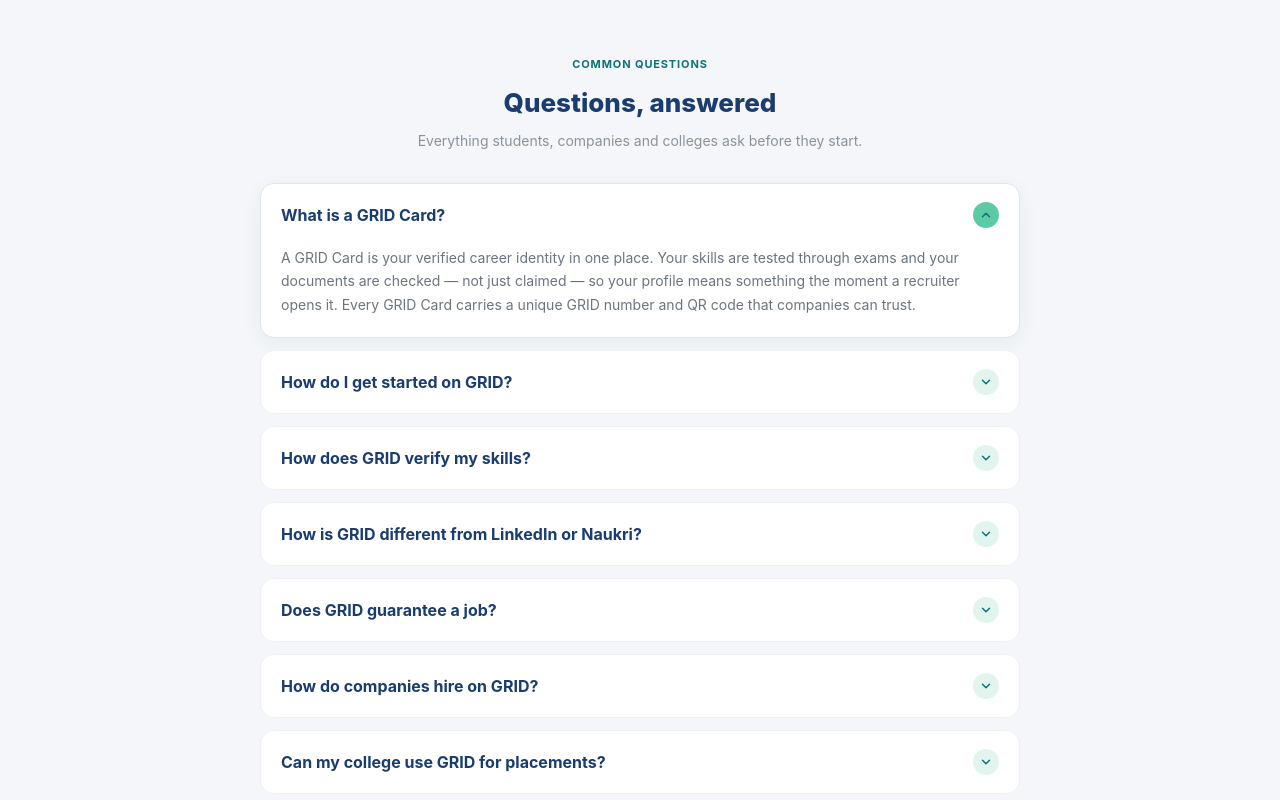
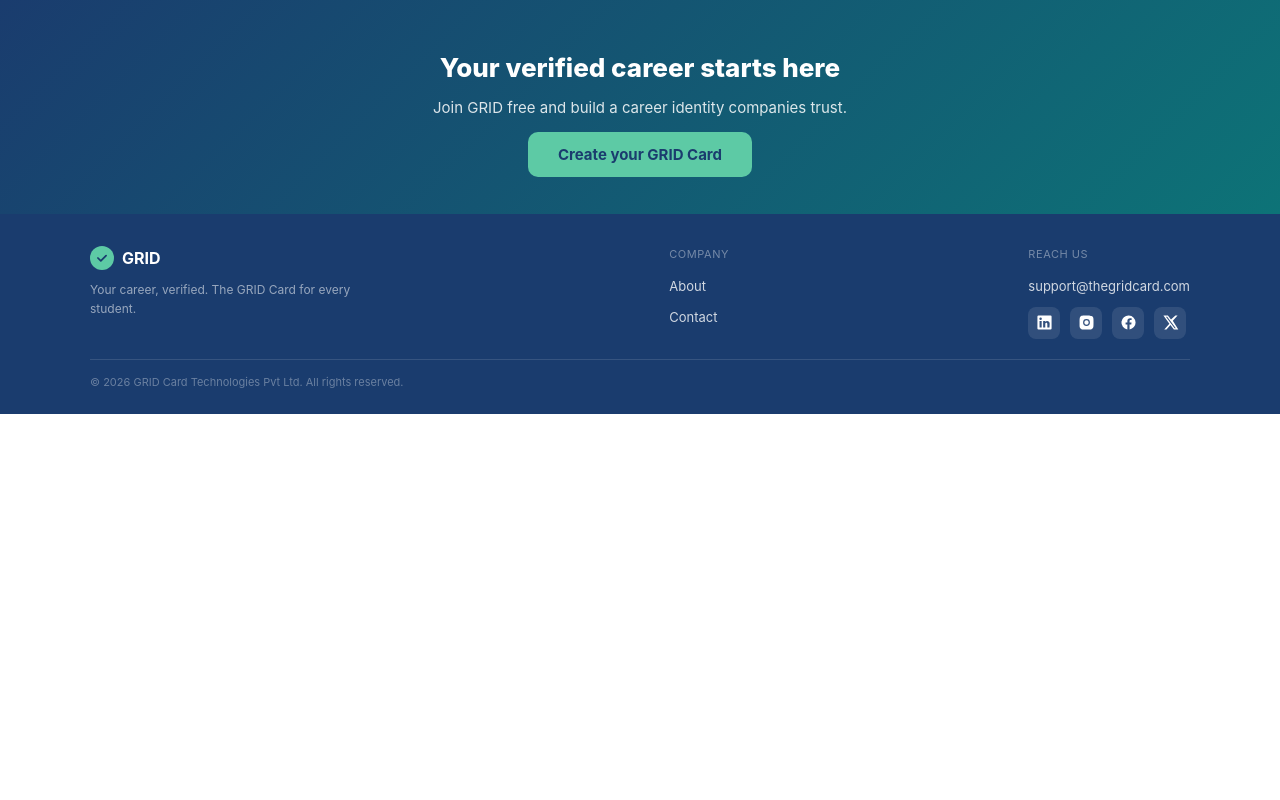
Before and after one commit to Santhosh-CareerSeal/careerseal-web, a React (Vite) app in the folder frontend/: page /home in a window 1280 px wide. Shown: the part 1740-2540 px from the top of the page. After the commit the page ends 2154 px from the top, so only its background shows below. Built offline with nearby package versions, Linux system fonts and the light colour scheme; no server answers.

Commit message:
Move FAQ from home page to Ask GRID

```diff
--- a/frontend/src/pages/Landing.jsx
+++ b/frontend/src/pages/Landing.jsx
@@ -1,29 +1,11 @@
-import { useState } from 'react'
 import { Link } from 'react-router-dom'
 import Footer from '../components/Footer'
-
-const FAQS = [
-  { q: 'What is a GRID Card?', a: "A GRID Card is your verified career identity in one place. Your skills are tested through exams and your documents are checked — not just claimed — so your profile means something the moment a recruiter opens it. Every GRID Card carries a unique GRID number and QR code that companies can trust." },
-  { q: 'How do I get started on GRID?', a: "Create your GRID Card, add your education, skills and experience, and upload your documents for verification. Then take AI skill exams to prove what you can do. Once your card is ready, publish it and recruiters can find you." },
-  { q: 'How does GRID verify my skills?', a: "You take AI-generated skill exams on GRID. Pass one, and that skill shows as 'verified' on your GRID Card. Your uploaded documents — education and experience — are checked too, so recruiters see proof instead of claims." },
-  { q: 'How is GRID different from LinkedIn or Naukri?', a: "On other platforms anyone can claim any skill — nothing is checked. GRID verifies what you can actually do, so you stand out in a world full of inflated, AI-written resumes. It's proof, not promises." },
-  { q: 'Does GRID guarantee a job?', a: "No platform can honestly promise that. What GRID does is make your real skills visible and trusted, so you get a fair shot — and every rejection comes with real feedback, so you always know where you stand instead of disappearing into silence." },
-  { q: 'How do companies hire on GRID?', a: "Companies browse skill-verified, document-checked candidates and hire directly — spending far less time sorting real talent from inflated resumes. Fewer fakes to filter means faster hiring and fewer bad hires." },
-  { q: 'Can my college use GRID for placements?', a: "Yes. Colleges can run placement drives on GRID and generate NAAC/NBA-ready reports in a click, while their students get verified GRID Cards that recruiters actually trust." }
-]
-
-const FAQ_SCHEMA = {
-  '@context': 'https://schema.org',
-  '@type': 'FAQPage',
-  mainEntity: FAQS.map(f => ({ '@type': 'Question', name: f.q, acceptedAnswer: { '@type': 'Answer', text: f.a } }))
-}
 
 function Landing() {
   const token = localStorage.getItem('token')
   let loggedUser = {}
   try { loggedUser = JSON.parse(localStorage.getItem('user') || '{}') } catch (e) {}
   const loginDest = loggedUser.role === 'company' ? '/company' : loggedUser.role === 'college' ? '/college-portal' : loggedUser.role === 'admin' ? '/admin' : '/dashboard'
-  const [openFaq, setOpenFaq] = useState(0)
   return (
     <div style={{ background: '#fff', minHeight: '100vh' }}>
       <div style={{ background: '#1A3C6E', padding: '14px 20px', display: 'flex', alignItems: 'center', justifyContent: 'space-between', position: 'sticky', top: 0, zIndex: 50 }}>
@@ -116,33 +98,6 @@
         </div>
       </div>
 
-      <div id="faq" style={{ background: '#f4f6f9', padding: '3.5rem 1.5rem' }}>
-        <script type="application/ld+json" dangerouslySetInnerHTML={{ __html: JSON.stringify(FAQ_SCHEMA) }} />
-        <div style={{ maxWidth: '760px', margin: '0 auto' }}>
-          <p style={{ fontSize: '11px', fontWeight: 700, letterSpacing: '0.08em', color: '#0D7377', textAlign: 'center', margin: '0 0 10px' }}>COMMON QUESTIONS</p>
-          <h2 style={{ fontSize: '26px', fontWeight: 800, color: '#1A3C6E', textAlign: 'center', margin: '0 0 8px' }}>Questions, answered</h2>
-          <p style={{ fontSize: '14px', color: '#8a929c', textAlign: 'center', margin: '0 0 32px' }}>Everything students, companies and colleges ask before they start.</p>
-          <div style={{ display: 'flex', flexDirection: 'column', gap: '12px' }}>
-            {FAQS.map((f, i) => {
-              const open = openFaq === i
-              return (
-                <div key={i} style={{ background: '#fff', border: `1px solid ${open ? '#dce7ee' : '#eef0f3'}`, borderRadius: '14px', overflow: 'hidden', boxShadow: open ? '0 6px 20px rgba(26,60,110,.06)' : 'none' }}>
-                  <button onClick={() => setOpenFaq(open ? -1 : i)} aria-expanded={open} style={{ width: '100%', display: 'flex', alignItems: 'center', justifyContent: 'space-between', gap: '16px', padding: '18px 20px', background: 'none', border: 'none', cursor: 'pointer', textAlign: 'left', fontSize: '16px', fontWeight: 700, color: '#1A3C6E', fontFamily: 'inherit' }}>
-                    <span>{f.q}</span>
-                    <span style={{ flex: '0 0 auto', width: '26px', height: '26px', borderRadius: '50%', background: open ? '#5DCAA5' : '#E1F5EE', display: 'flex', alignItems: 'center', justifyContent: 'center', transition: 'transform .2s, background .2s', transform: open ? 'rotate(180deg)' : 'none' }}>
-                      <svg width="14" height="14" viewBox="0 0 24 24" fill="none" stroke="#0D7377" strokeWidth="2.5" strokeLinecap="round" strokeLinejoin="round"><path d="M6 9l6 6 6-6"/></svg>
-                    </span>
-                  </button>
-                  {open && (
-                    <div style={{ padding: '0 20px 20px', fontSize: '14px', lineHeight: 1.7, color: '#6b7480' }}>{f.a}</div>
-                  )}
-                </div>
-              )
-            })}
-          </div>
-        </div>
-      </div>
-
       <div style={{ background: 'linear-gradient(135deg, #1A3C6E, #0D7377)', padding: '3rem 1.5rem', textAlign: 'center', color: '#fff' }}>
         <h2 style={{ fontSize: '26px', fontWeight: 800, margin: '0 0 10px' }}>Your verified career starts here</h2>
         <p style={{ fontSize: '15px', color: 'rgba(255,255,255,0.85)', margin: '0 0 22px' }}>Join GRID free and build a career identity companies trust.</p>
```
